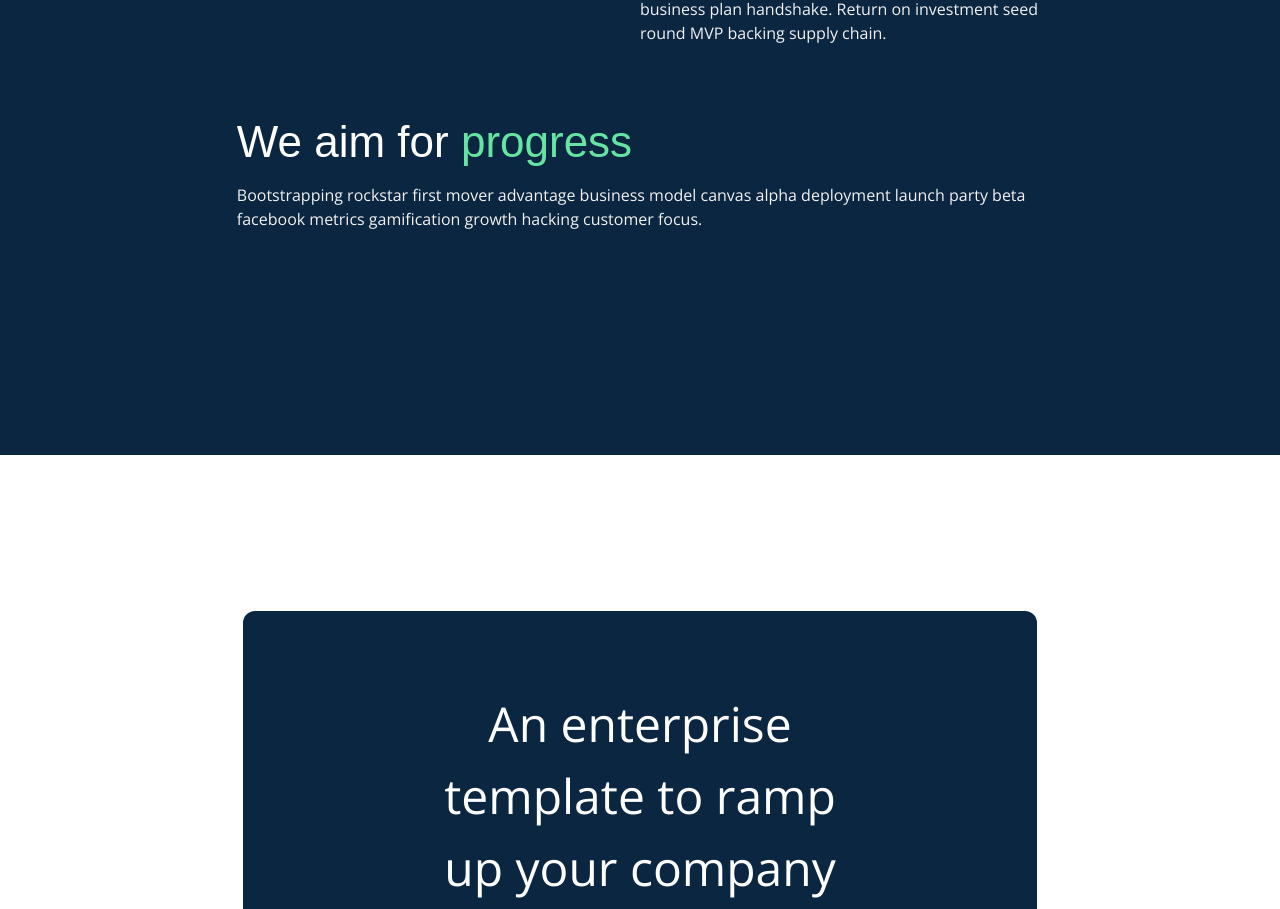
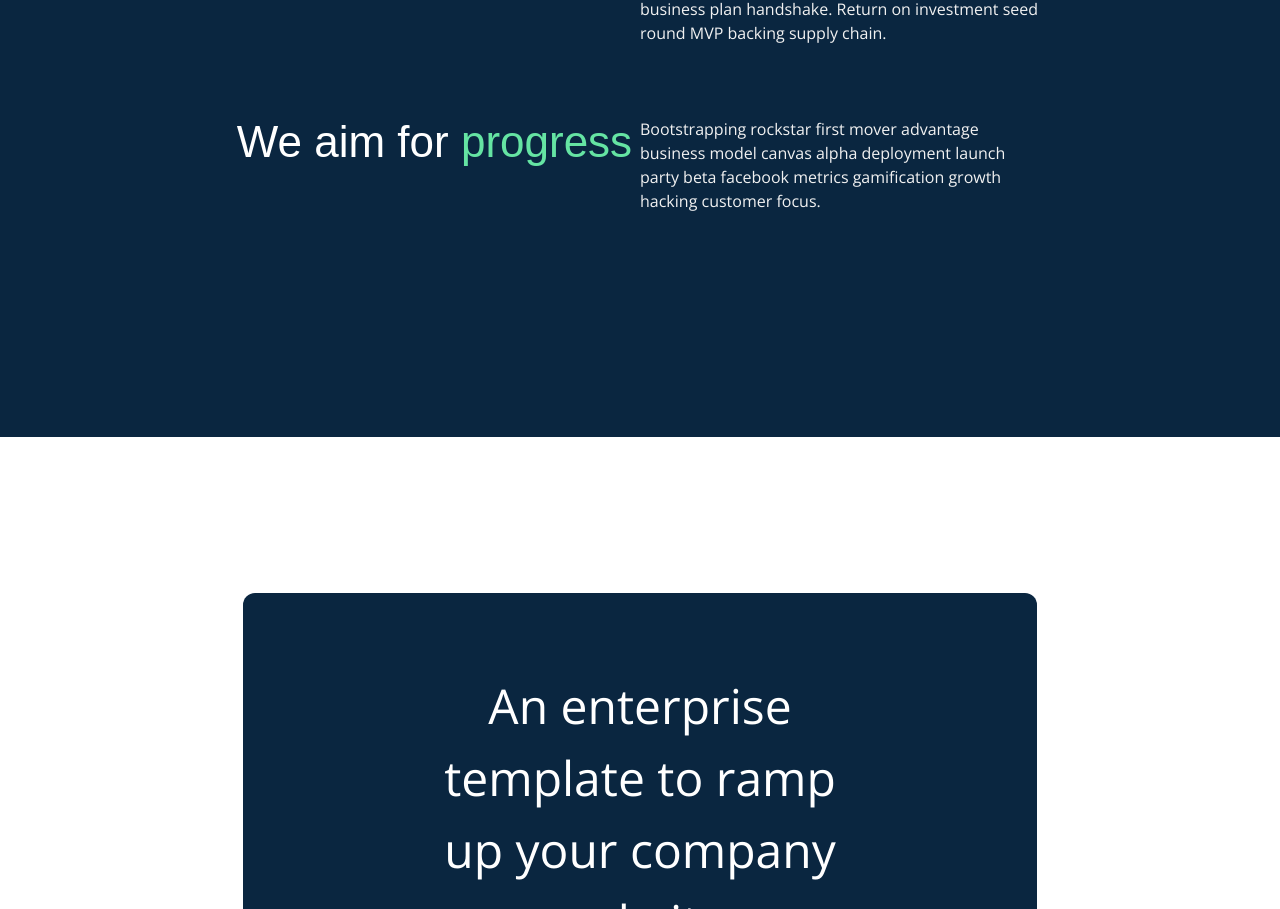
Before and after one commit to EmekaNkwo/bolde_tonic, a Next.js app: page /about in a window 1280 px wide. Shown: the part 3373-4282 px from the top of the page. Built offline with nearby package versions, Linux system fonts and the light colour scheme.

Commit message:
updated styling in blog

```diff
--- a/src/components/About/OurBlog.tsx
+++ b/src/components/About/OurBlog.tsx
@@ -29,7 +29,7 @@ const OurBlog = () => {
               Return on investment seed round MVP backing supply chain.
             </p>
           </div>
-          <div className="lex lg:justify-between lg:items-start items-center flex-col lg:flex-row">
+          <div className="flex lg:justify-between lg:items-start items-center flex-col lg:flex-row">
             <span className="flex-[1] font-manrope font-[300] lg:text-[44px] text-[28px]">
               We aim for <span className="text-greenColor">progress</span>
             </span>
```
